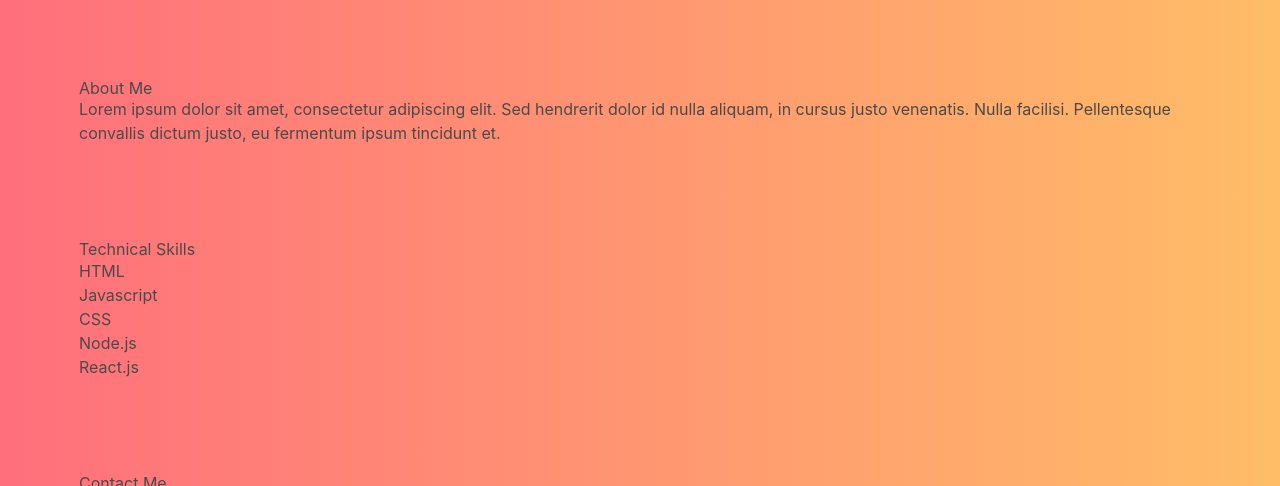
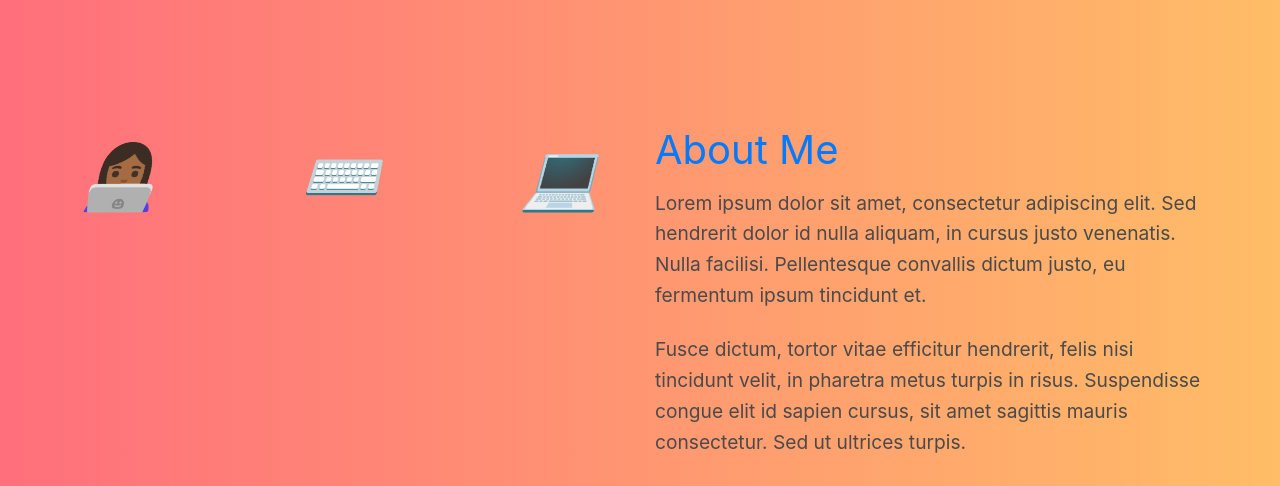
Before and after one commit to eniolaxo/eniolas-portfolio, a website: page index.html in a window 1280 px wide. Shown: the part 1328-1814 px from the top of the page. Drawn offline with nearby package versions, Linux system fonts and the light colour scheme.

Commit message:
fixed about me section, added icons that i'll change later

```diff
--- a/CSS/style.css
+++ b/CSS/style.css
@@ -103,6 +103,36 @@ body {
   color: #fff; /* Customize the text color on hover */
 }
 
+/* About Me section styling */
+#about {
+  padding: 6rem 0;
+}
+
+.tech-icons {
+  font-size: 4rem;
+  color: #007bff; /* Customize the icon color */
+  display: flex;
+  justify-content: space-between;
+  align-items: center;
+  margin-bottom: 2rem;
+}
+
+.tech-icons i {
+  margin-right: 1.5rem;
+}
+
+#about h2 {
+  font-size: 2.5rem;
+  color: #007bff; /* Customize the heading color */
+  margin-bottom: 1rem;
+}
+
+#about p {
+  font-size: 1.2rem;
+  line-height: 1.6;
+  margin-bottom: 1.5rem;
+}
+
 
 
 
--- a/index.html
+++ b/index.html
@@ -79,15 +79,32 @@
 
 
 <!-- About Me Section -->
-<section class="section">
+<section class="section bg-light" id="about">
   <div class="container">
-    <h2>About Me</h2>
-    <p>
-      Lorem ipsum dolor sit amet, consectetur adipiscing elit. Sed hendrerit dolor id nulla aliquam, in cursus justo
-      venenatis. Nulla facilisi. Pellentesque convallis dictum justo, eu fermentum ipsum tincidunt et.
-    </p>
+    <div class="row align-items-center">
+      <div class="col-md-6">
+        <div class="tech-icons">
+          <i class="fas fa-laptop">👩🏾‍💻</i>
+          <i class="fas fa-keyboard">⌨️</i>
+          <i class="fas fa-code">💻</i>
+          <!-- Add more tech-related icons here -->
+        </div>
+      </div>
+      <div class="col-md-6">
+        <h2 class="sec-color mb-s">About Me</h2>
+        <p>
+          Lorem ipsum dolor sit amet, consectetur adipiscing elit. Sed hendrerit dolor id nulla aliquam, in cursus justo
+          venenatis. Nulla facilisi. Pellentesque convallis dictum justo, eu fermentum ipsum tincidunt et.
+        </p>
+        <p>
+          Fusce dictum, tortor vitae efficitur hendrerit, felis nisi tincidunt velit, in pharetra metus turpis in risus.
+          Suspendisse congue elit id sapien cursus, sit amet sagittis mauris consectetur. Sed ut ultrices turpis.
+        </p>
+      </div>
+    </div>
   </div>
 </section>
+
 
 
 <!-- Technical Skills Section -->
```
